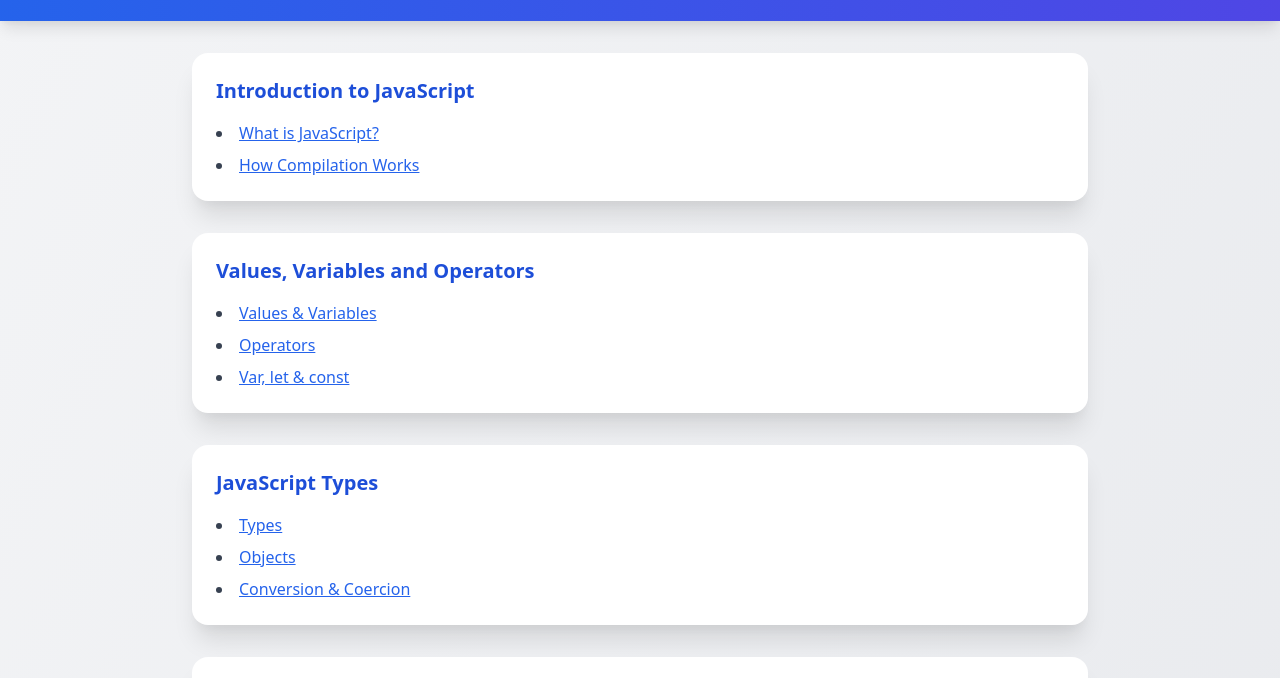
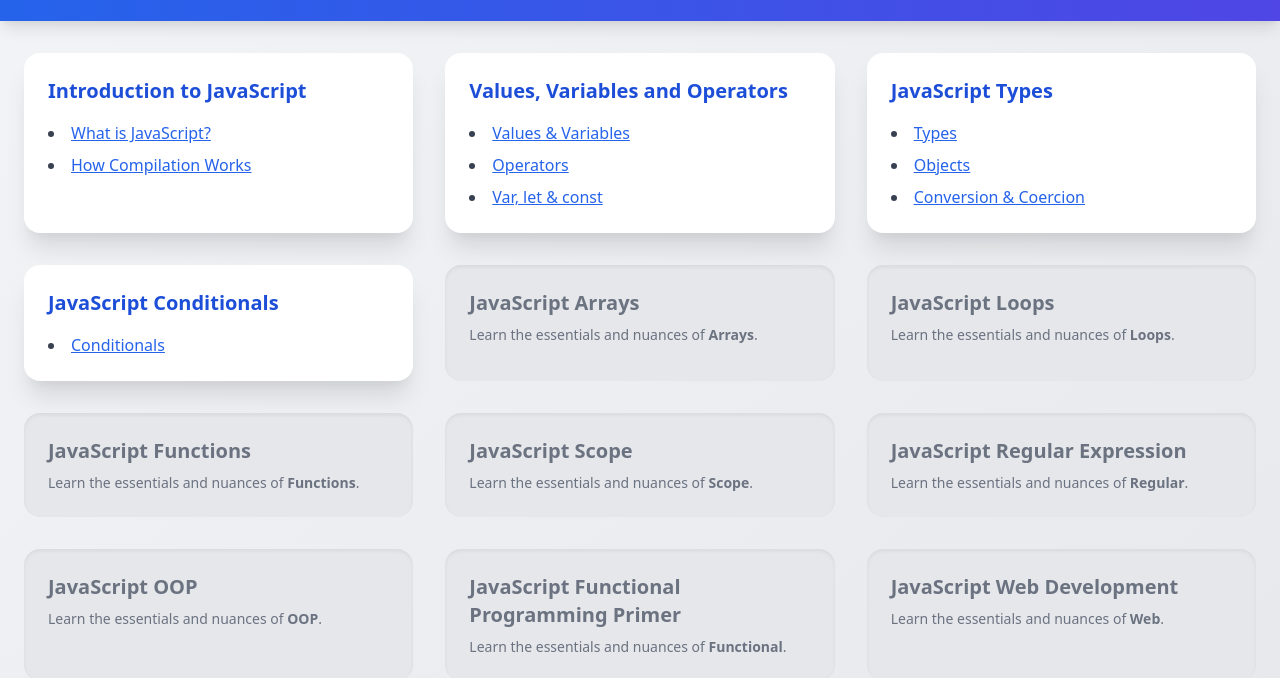
Before and after one commit to camtam1706/js-in-depth, a plain HTML site: page index.html in a window 1280 px wide. Shown: the part 99-777 px from the top of the page. Drawn offline with nearby package versions, Linux system fonts and the light colour scheme.

Commit message:
Update index.html

```diff
--- a/index.html
+++ b/index.html
@@ -27,7 +27,7 @@
   </header>
 
   <!-- Main content -->
-  <main class="max-w-4xl mx-auto pt-8 pb-0 space-y-8">
+  <main class="pt-8 px-6 max-w-7xl mx-auto grid gap-8 grid-cols-1 sm:grid-cols-2 lg:grid-cols-3">
 
     <!-- Card: Enabled -->
     <div class="card bg-white shadow-xl hover:shadow-2xl transform transition-all duration-300 hover:-translate-y-1 rounded-2xl p-6 opacity-0 translate-y-10">
```
